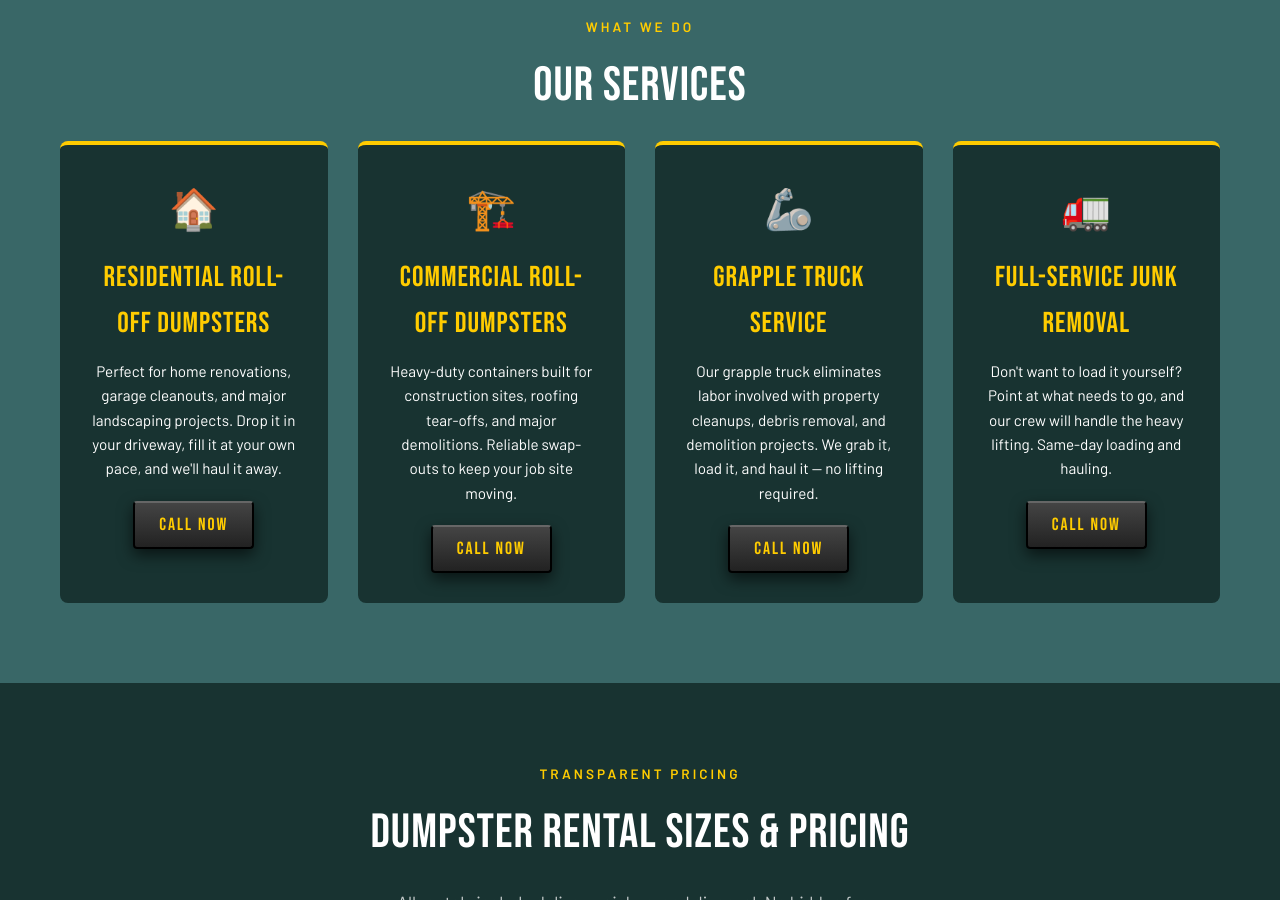
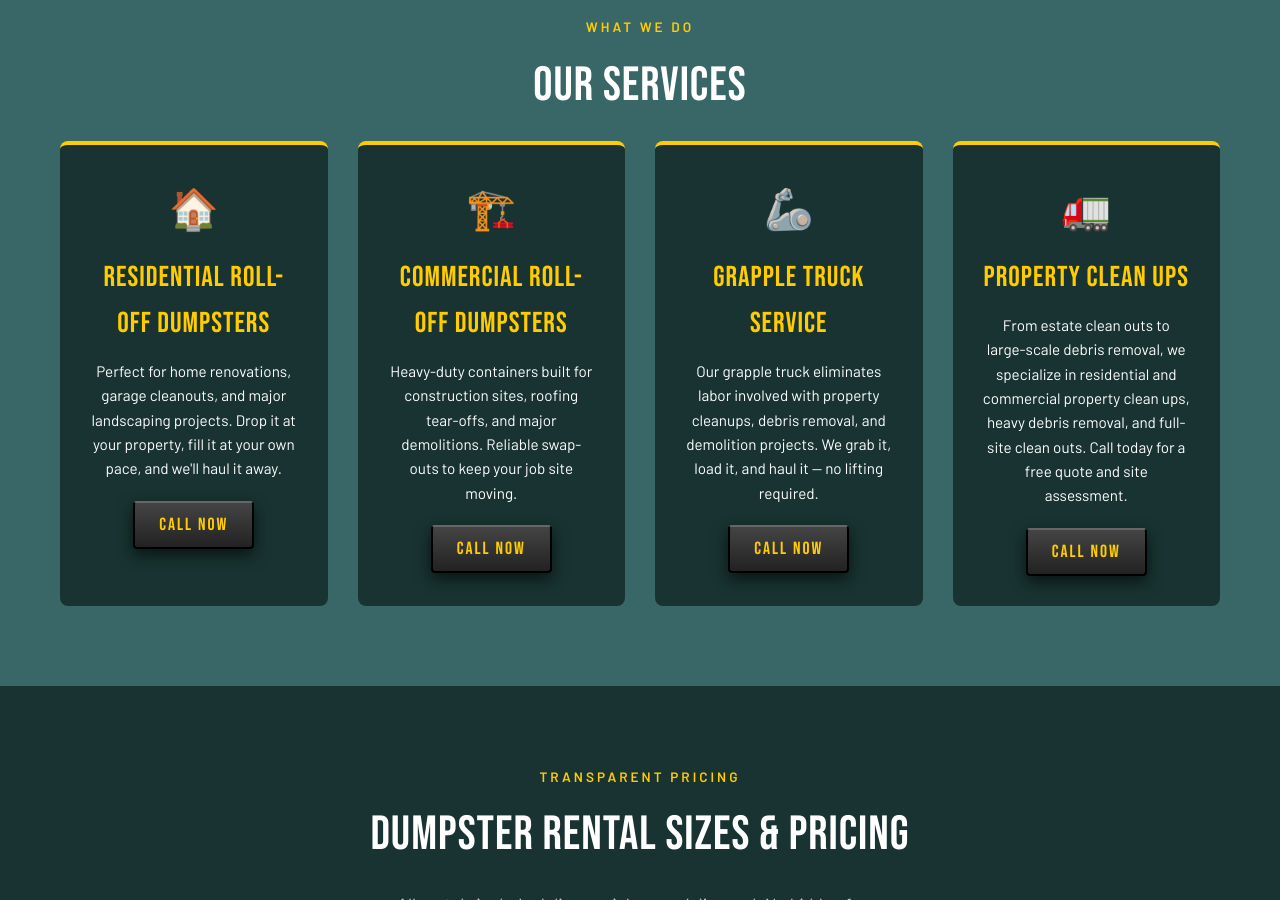
Before and after one commit to JimmyFlame77/A-Better-Hauling, a Jekyll site: the page built from index.html, in a window 1280 px wide and 900 px high, scrolled down 1585 px. Built offline with Jekyll 4.4.1, drawn with Linux system fonts in a browser that asks for light colours.

Commit message:
Update services.yml

```diff
--- a/_data/services.yml
+++ b/_data/services.yml
@@ -1,6 +1,6 @@
 - title: "Residential Roll-Off Dumpsters"
   icon: "🏠"
-  description: "Perfect for home renovations, garage cleanouts, and major landscaping projects. Drop it in your driveway, fill it at your own pace, and we'll haul it away."
+  description: "Perfect for home renovations, garage cleanouts, and major landscaping projects. Drop it at your property, fill it at your own pace, and we'll haul it away."
   cta: "Call Now"
   link: "tel:3035229020"
 
@@ -16,8 +16,8 @@
   cta: "Call Now"
   link: "tel:3035229020"
 
-- title: "Full-Service Junk Removal"
+- title: "Property Clean Ups"
   icon: "🚛"
-  description: "Don't want to load it yourself? Point at what needs to go, and our crew will handle the heavy lifting. Same-day loading and hauling."
+  description: "From estate clean outs to large-scale debris removal, we specialize in residential and commercial property clean ups, heavy debris removal, and full-site clean outs. Call today for a free quote and site assessment."
   cta: "Call Now"
   link: "tel:3035229020"
```
